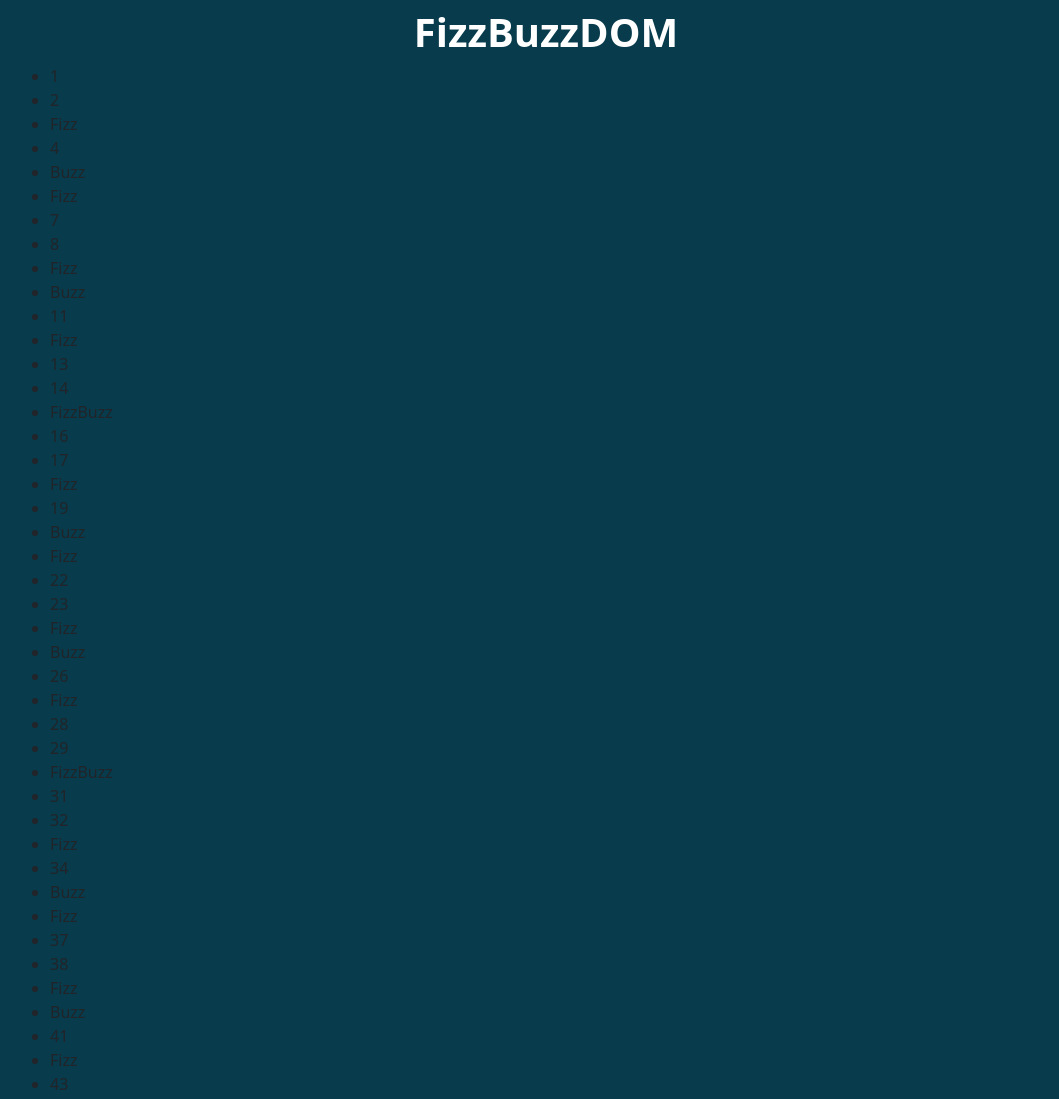
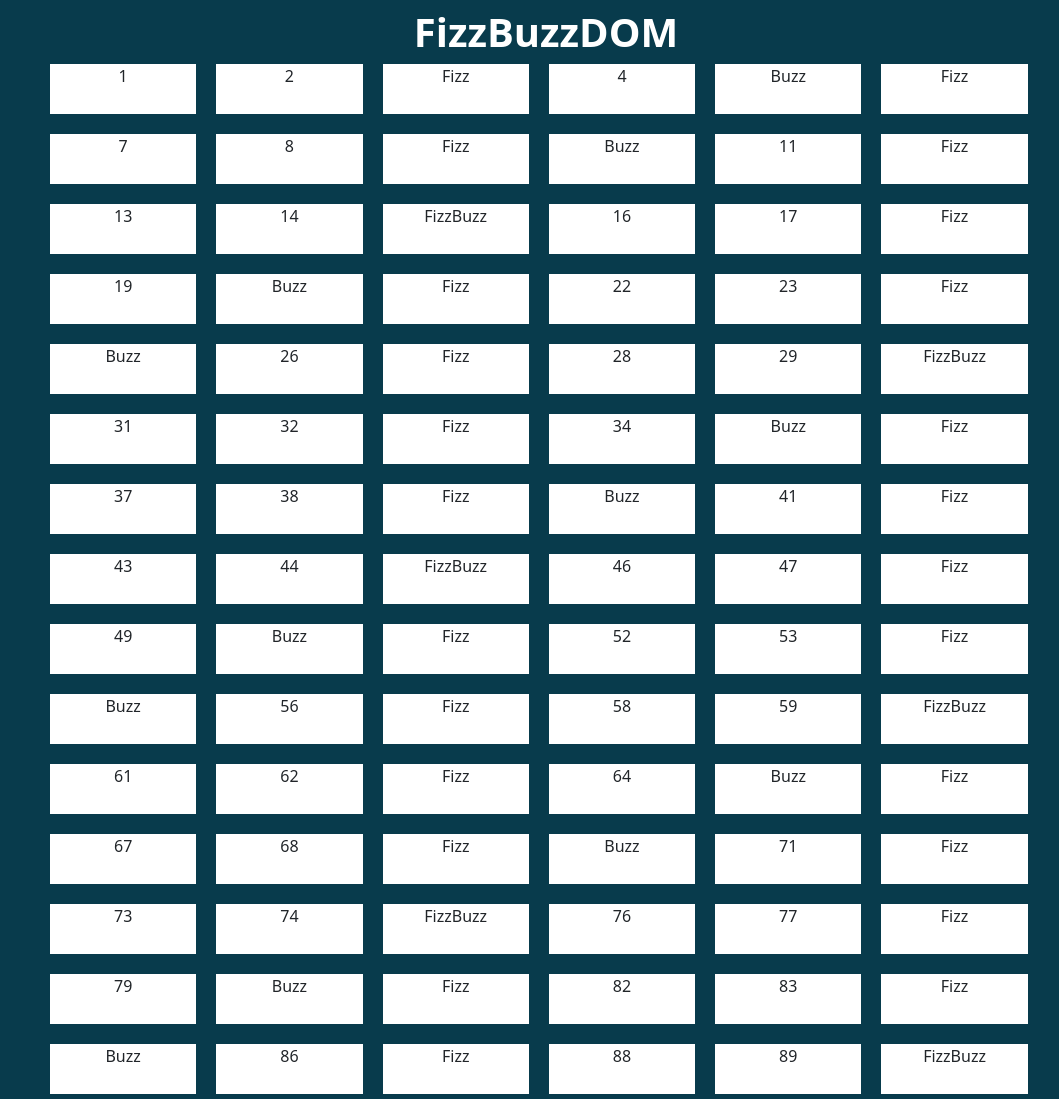
Before and after one commit to AndreaMargutti/js-fizzbuzzdom, a plain HTML site: page index.html in a window 1280 px wide. Shown: the top 1099 px of the page, without its empty margins (94-1153 px from the left). Drawn offline with nearby package versions, Linux system fonts and the light colour scheme.

Commit message:
add some css

```diff
--- a/css/style.css
+++ b/css/style.css
@@ -12,8 +12,35 @@
     margin: 0 auto;
 }
 
+.bg-blue {
+    background-color: dodgerblue;
+}
+
+.bg-red {
+    background-color: red;
+}
+
+.bg-yellow {
+    background-color: yellow;
+}
+
 /* # generals*/
 
 body {
     background-color: #083B4C;
 }
+
+ul{
+    display: flex;
+    flex-wrap: wrap;
+    gap: 20px;
+}
+
+li {
+    flex-basis: calc(100% /7);
+    list-style-type: none;
+    height: 50px;
+    width: 50px;
+    text-align: center;
+    background-color: white;
+}
--- a/index.html
+++ b/index.html
@@ -11,11 +11,10 @@
 </head>
 <body class="container">
     <h1 class="text-white text-center pt-2 fw-bold">FizzBuzzDOM</h1>
+    <!--Table Start-->
+            <div id="number-table" class="col">
 
-    <div id="number-table">
-
-    </div>
-
+            </div>
     <!--Script Bootstraps-->
     <script src="https://cdn.jsdelivr.net/npm/bootstrap@5.3.3/dist/js/bootstrap.bundle.min.js" integrity="sha384-YvpcrYf0tY3lHB60NNkmXc5s9fDVZLESaAA55NDzOxhy9GkcIdslK1eN7N6jIeHz" crossorigin="anonymous"></script>
     <!--Script-->
--- a/js/script.js
+++ b/js/script.js
@@ -43,3 +43,5 @@ for(let i = 1; i < 101; i++){
 //Chiusura Lista
 numberList += '</ul>';
 numberTable.innerHTML = numberList;
+
+// # Stile
```
